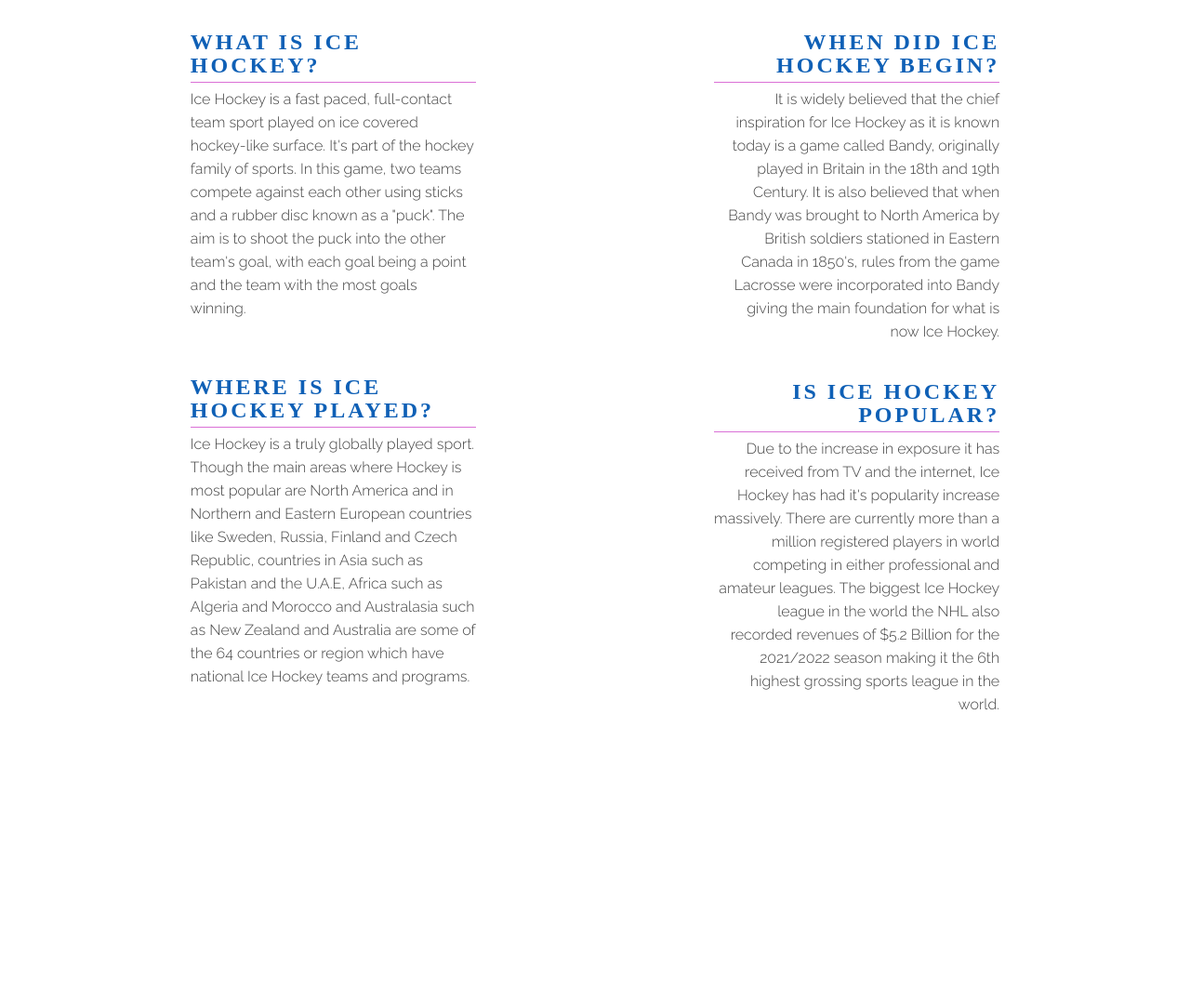
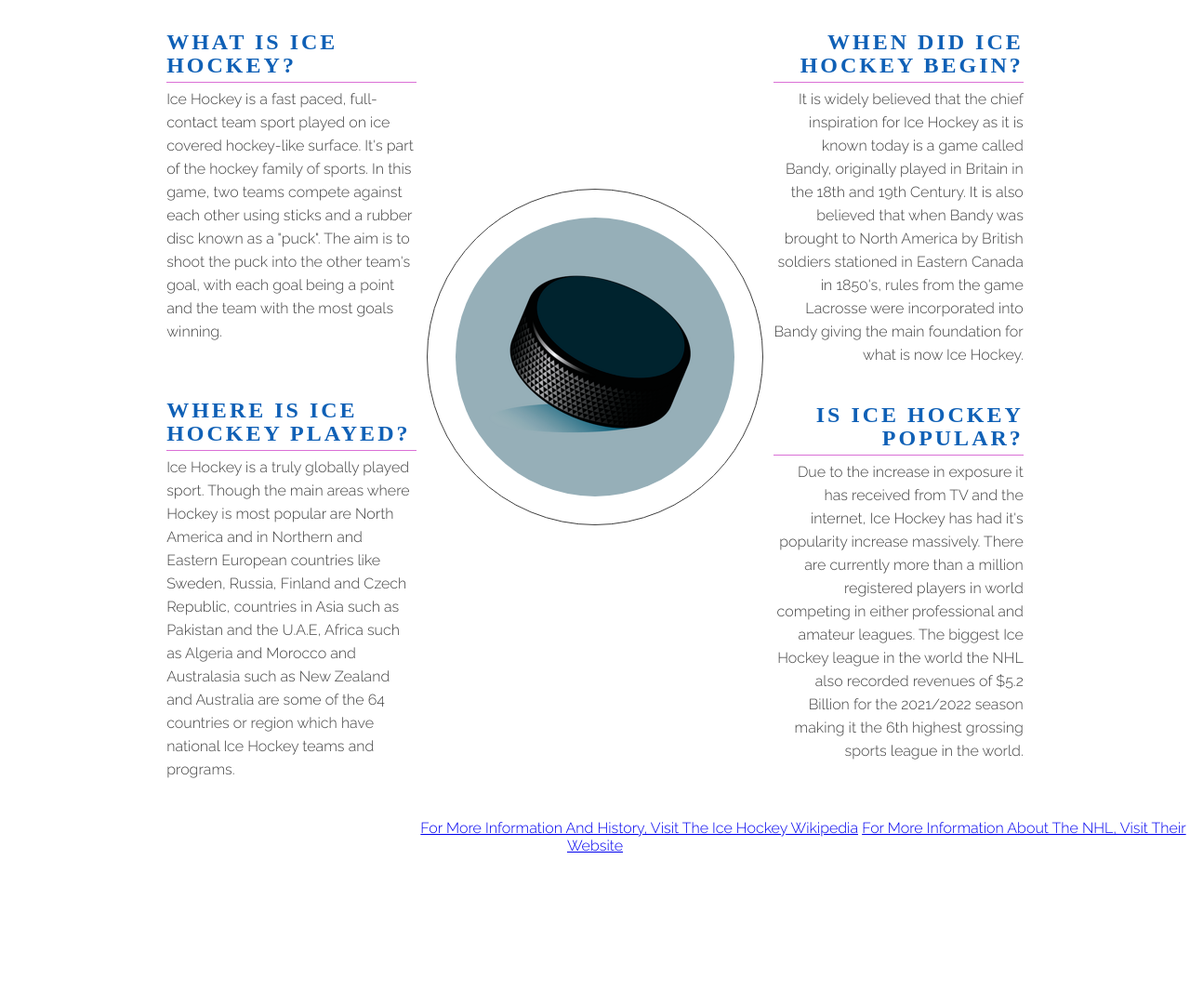
Before and after one commit to BenHowkins/html-css-project, a plain HTML site: page index.html in a window 1280 px wide. Shown: the part 764-1845 px from the top of the page at 93% size. Before the commit the page ends 1574 px from the top, so only its background shows below. Drawn offline with Linux system fonts and the light colour scheme; a web font is replaced by a local one.

Commit message:
Fix cover image proportions, added image to center of key info and made basic footer

```diff
--- a/assets/css/style.css
+++ b/assets/css/style.css
@@ -75,7 +75,7 @@ h1, h2 {
 #hero-image {
     height: 550px;
     width: 100%;
-    background: url('../images/game.jpg') no-repeat center center;
+    background: url('../images/hockey-game.jpg') no-repeat center center;
     position: relative;
     top: 50px;
 }
@@ -101,19 +101,24 @@ h1, h2 {
 }
 
 #key-info {
-    height: 700px;
+    height: 950px;
 }
 
 #left-info {
     padding-top: 30px;
-    width: 40%;
+    width: 35%;
     float: left;
 }
 
 #right-info {
     padding-top: 30px;
-    width: 40%;
+    width: 35%;
     float: right;
+}
+
+#center-info {
+    width: 30%;
+    margin: 0 auto;
 }
 
 hr {
@@ -142,9 +147,41 @@ hr {
     text-align: right;
 }
 
-
 #welcome {
     text-align: center;
     margin: 20px 0;
     font-size: 280%;
 }
+
+#container {
+    width: 300px;
+    height: 300px;
+    padding: 30px;
+    border-style: solid;
+    border-color: #404040;
+    border-width: 1px;
+    border-radius: 50%;
+    margin: 0 auto;
+    position: relative;
+    top: 200px;
+}
+
+#container-cover-img {
+    background: url('../images/hockey-puck.png') no-repeat center center;
+    height: 100%;
+    border-radius: 50%;
+}
+
+/* footer */
+
+footer {
+    height: 200px;
+}
+
+.helpful-link {
+    text-align: center;
+}
+
+.helpful-link > li {
+    display: inline;
+}
--- a/index.html
+++ b/index.html
@@ -74,12 +74,23 @@
                 </p>
             </div>
         </div>
-        <div id="center-key-info">
+        <div id="center-info">
             <div id="container">
                 <div id="container-cover-img"></div>
             </div>
         </div>
     </section>
+
+    <footer>
+        <ul class="helpful-link">
+            <li><a href="https://en.wikipedia.org/wiki/Ice_hockey" target="_blank" rel="noopener"
+                aria-label="Visit the Ice Hockey wikipedia page (opens in a new tab)">For More Information And History, Visit The Ice Hockey Wikipedia</a>
+            </li>
+            <li><a href="https://www.nhl.com/" target="_blank" rel="noopener"
+                aria-label="Visit the NHL wikipedia page (opens in a new tab)">For More Information About The NHL, Visit Their Website</a>
+            </li>
+        </ul>
+    </footer>
 </body>
 
 </html>
```
Also changed, not shown: assets/images/game.jpg (deleted), assets/images/hockey-game.jpg (added), assets/images/hockey-puck-1477440_640.png (deleted), assets/images/hockey-puck.png (added).
